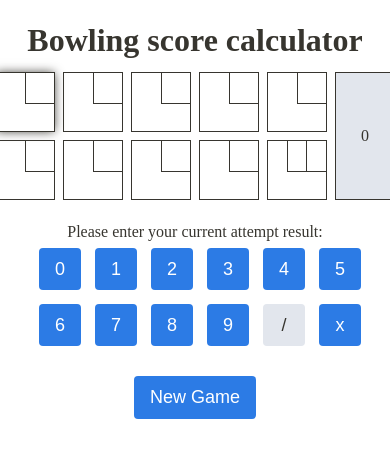
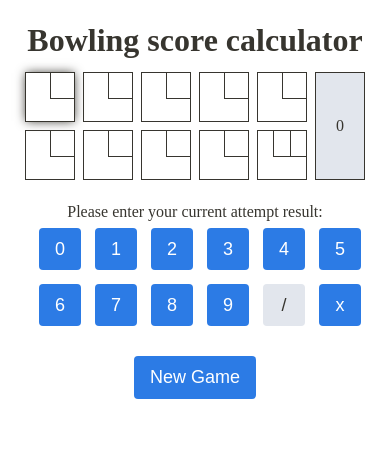
Before and after one commit to est1908/bowling-score, a React app: page / in a window 390 px wide. Shown: the top 458 px of the page. Built offline with nearby package versions, Linux system fonts and the light colour scheme.

Commit message:
fix mobile layout bug

```diff
--- a/src/components/dumb/frames/frames.scss
+++ b/src/components/dumb/frames/frames.scss
@@ -15,9 +15,9 @@
     }
 
     &__try {
-        height: 30px;
-        width: 60px;
-        line-height: 30px;
+        height: 25px;
+        width: 50px;
+        line-height: 25px;
         font-size: 14px;
         border-left: 1px solid $border-color;
         border-bottom: 1px solid $border-color;
@@ -52,3 +52,14 @@
         color: $black-color;
     }
 }
+
+@media only screen and (min-width: $mobile-breakpoint) {
+    .frame {
+
+        &__try {
+            height: 30px;
+            width: 60px;
+            line-height: 30px;
+        }
+    }
+}
--- a/src/components/dumb/score-table/score-table.scss
+++ b/src/components/dumb/score-table/score-table.scss
@@ -12,8 +12,8 @@
     &__score-frames {
         display: grid;
         grid-gap: 2 * $space;
-        grid-template-columns: repeat(6, 60px);
-        grid-template-rows: repeat(2, 60px);
+        grid-template-columns: repeat(6, 50px);
+        grid-template-rows: repeat(2, 50px);
     }
 
     &__frame {
```
